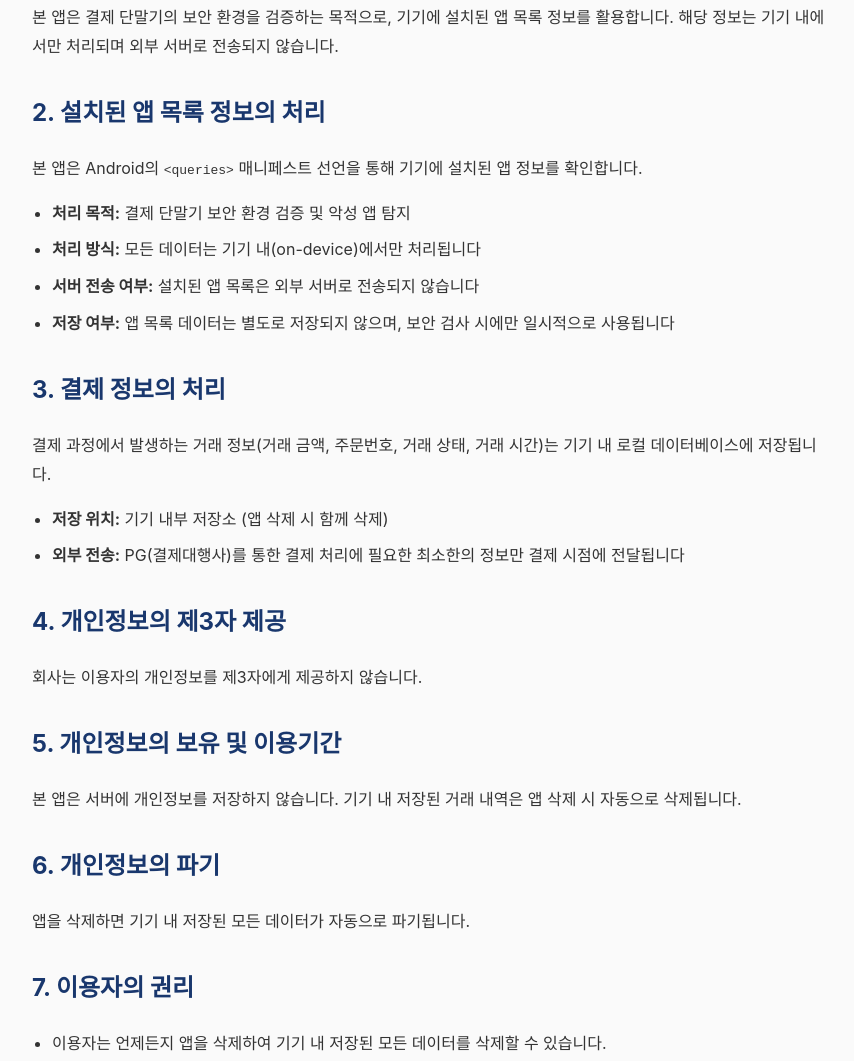
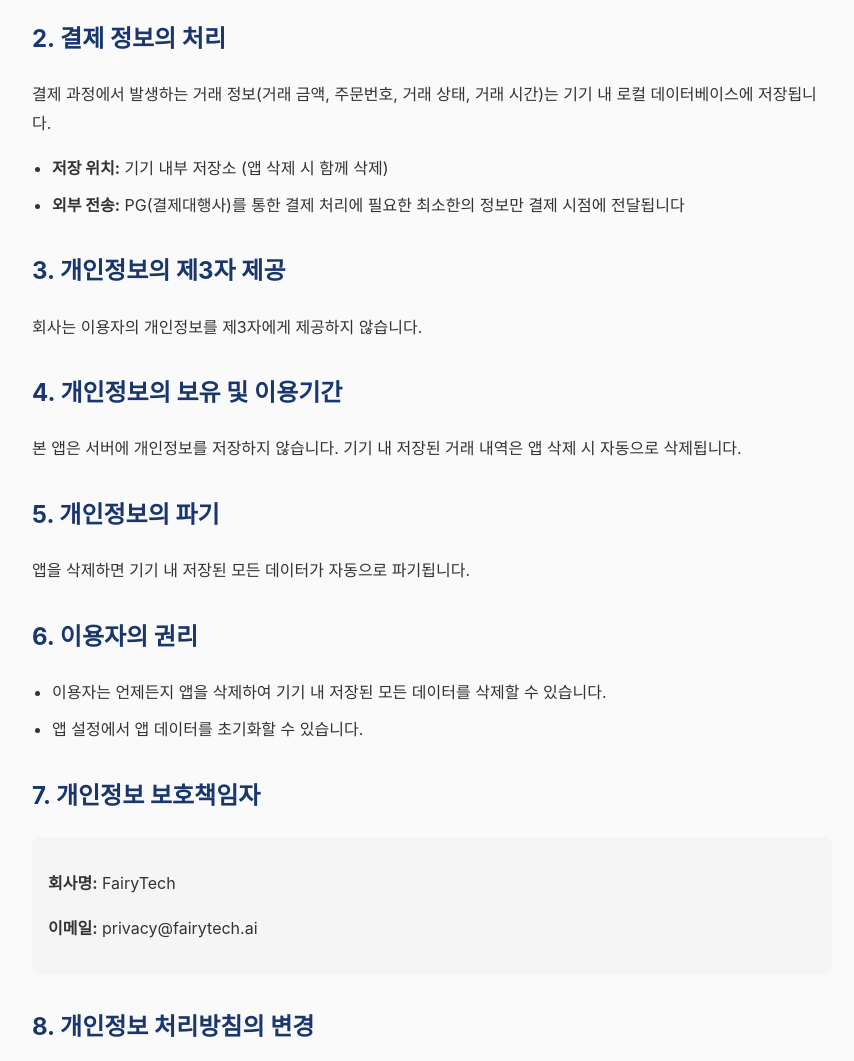
Before and after one commit to audrey-fairy/safepay-privacy, a plain HTML site: page index.html in a window 1280 px wide. Shown: the part 390-1451 px from the top of the page, without its empty margins (208-1062 px from the left). Drawn offline with Linux system fonts and the light colour scheme.

Commit message:
앱 목록 처리 섹션 제거

```diff
--- a/index.html
+++ b/index.html
@@ -33,46 +33,36 @@
     <div class="highlight">
         <strong>본 앱은 개인정보를 수집하지 않습니다.</strong>
     </div>
-    <p>본 앱은 결제 단말기의 보안 환경을 검증하는 목적으로, 기기에 설치된 앱 목록 정보를 활용합니다. 해당 정보는 기기 내에서만 처리되며 외부 서버로 전송되지 않습니다.</p>
 
-    <h2>2. 설치된 앱 목록 정보의 처리</h2>
-    <p>본 앱은 Android의 <code>&lt;queries&gt;</code> 매니페스트 선언을 통해 기기에 설치된 앱 정보를 확인합니다.</p>
-    <ul>
-        <li><strong>처리 목적:</strong> 결제 단말기 보안 환경 검증 및 악성 앱 탐지</li>
-        <li><strong>처리 방식:</strong> 모든 데이터는 기기 내(on-device)에서만 처리됩니다</li>
-        <li><strong>서버 전송 여부:</strong> 설치된 앱 목록은 외부 서버로 전송되지 않습니다</li>
-        <li><strong>저장 여부:</strong> 앱 목록 데이터는 별도로 저장되지 않으며, 보안 검사 시에만 일시적으로 사용됩니다</li>
-    </ul>
-
-    <h2>3. 결제 정보의 처리</h2>
+    <h2>2. 결제 정보의 처리</h2>
     <p>결제 과정에서 발생하는 거래 정보(거래 금액, 주문번호, 거래 상태, 거래 시간)는 기기 내 로컬 데이터베이스에 저장됩니다.</p>
     <ul>
         <li><strong>저장 위치:</strong> 기기 내부 저장소 (앱 삭제 시 함께 삭제)</li>
         <li><strong>외부 전송:</strong> PG(결제대행사)를 통한 결제 처리에 필요한 최소한의 정보만 결제 시점에 전달됩니다</li>
     </ul>
 
-    <h2>4. 개인정보의 제3자 제공</h2>
+    <h2>3. 개인정보의 제3자 제공</h2>
     <p>회사는 이용자의 개인정보를 제3자에게 제공하지 않습니다.</p>
 
-    <h2>5. 개인정보의 보유 및 이용기간</h2>
+    <h2>4. 개인정보의 보유 및 이용기간</h2>
     <p>본 앱은 서버에 개인정보를 저장하지 않습니다. 기기 내 저장된 거래 내역은 앱 삭제 시 자동으로 삭제됩니다.</p>
 
-    <h2>6. 개인정보의 파기</h2>
+    <h2>5. 개인정보의 파기</h2>
     <p>앱을 삭제하면 기기 내 저장된 모든 데이터가 자동으로 파기됩니다.</p>
 
-    <h2>7. 이용자의 권리</h2>
+    <h2>6. 이용자의 권리</h2>
     <ul>
         <li>이용자는 언제든지 앱을 삭제하여 기기 내 저장된 모든 데이터를 삭제할 수 있습니다.</li>
         <li>앱 설정에서 앱 데이터를 초기화할 수 있습니다.</li>
     </ul>
 
-    <h2>8. 개인정보 보호책임자</h2>
+    <h2>7. 개인정보 보호책임자</h2>
     <div class="contact">
         <p><strong>회사명:</strong> FairyTech</p>
         <p><strong>이메일:</strong> privacy@fairytech.ai</p>
     </div>
 
-    <h2>9. 개인정보 처리방침의 변경</h2>
+    <h2>8. 개인정보 처리방침의 변경</h2>
     <p>본 개인정보 처리방침은 법령이나 서비스의 변경사항을 반영하기 위해 수정될 수 있습니다. 변경 시 앱 내 공지 또는 본 페이지를 통해 안내합니다.</p>
 </body>
 </html>
```
